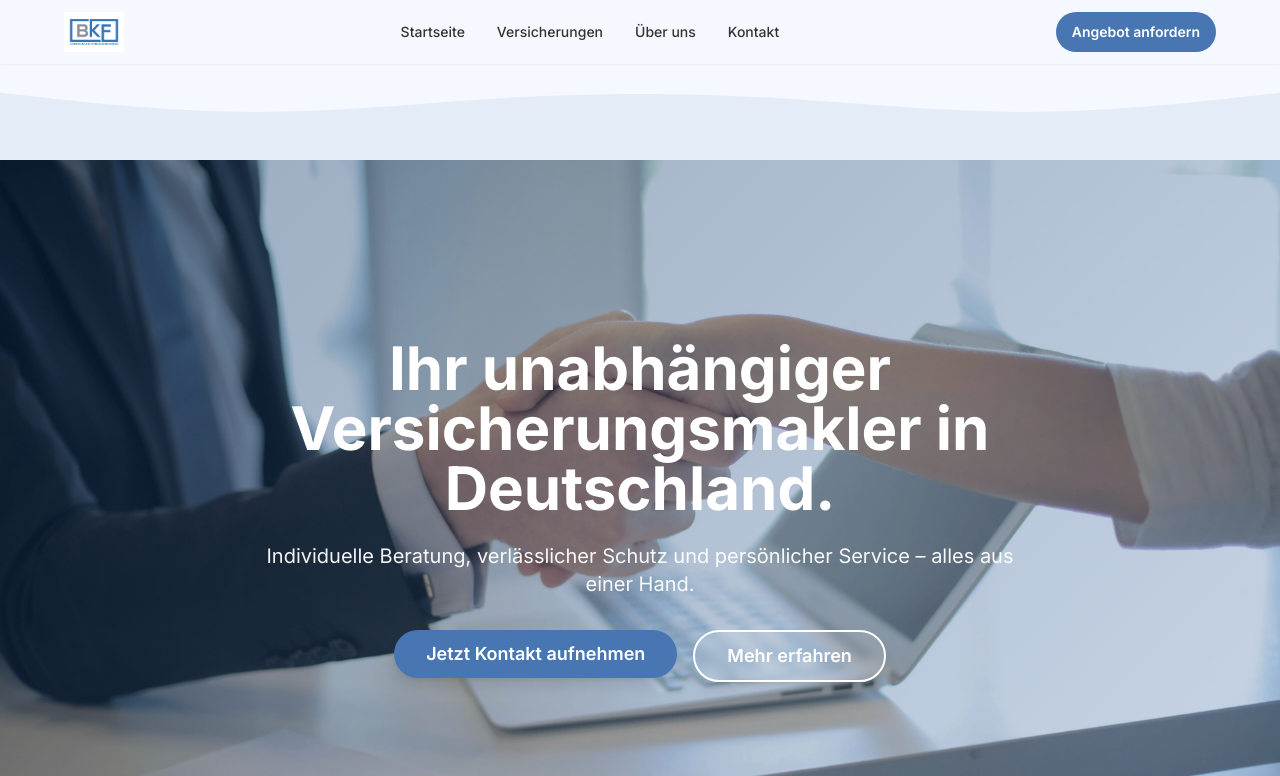
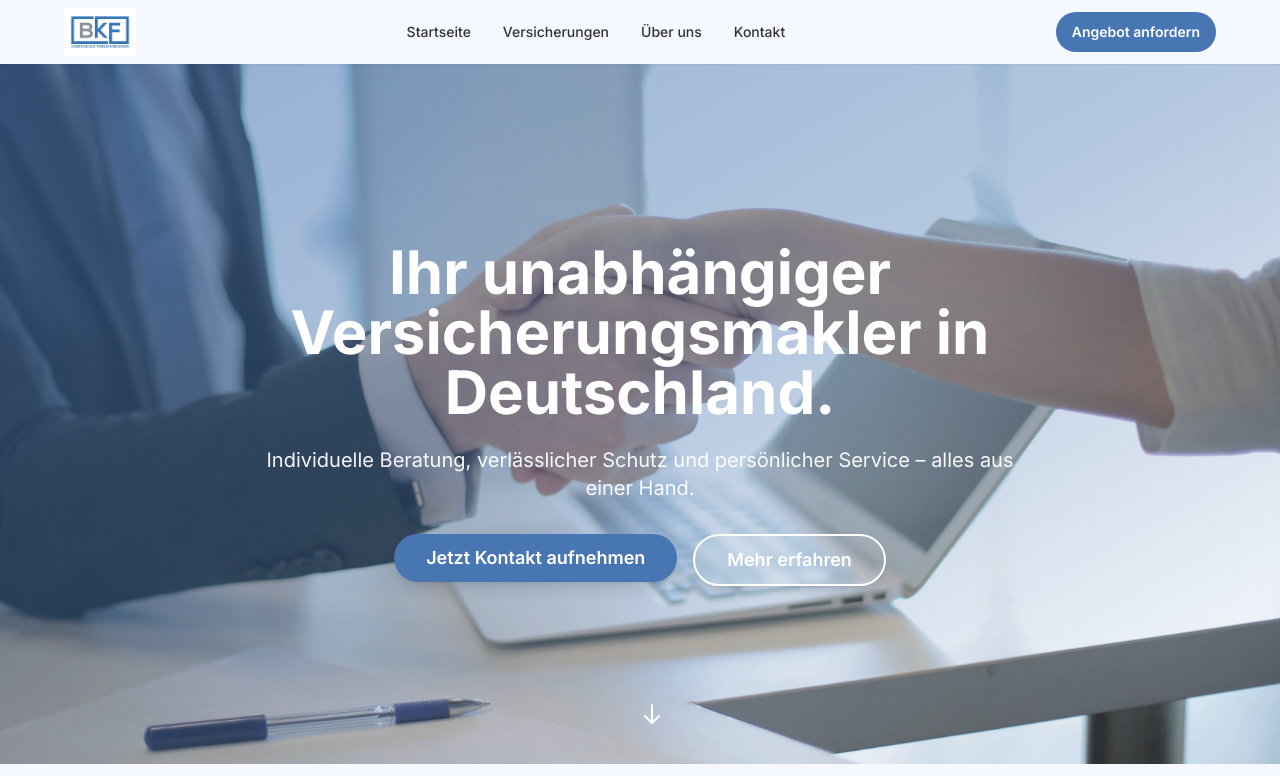
Before and after one commit to Lmarkentrainer/kf-modern-vue, a React (Vite) app: page / in a window 1280 px wide. Shown: the top 776 px of the page. Built offline with nearby package versions, Linux system fonts and the light colour scheme; the HTML template or start-up script is replaced by a standard one.

Commit message:
Fix Hero section styling and add transition

```diff
--- a/src/components/Hero.tsx
+++ b/src/components/Hero.tsx
@@ -3,45 +3,16 @@ import heroBg from "@/assets/Hero-BKF.webp";
 
 const Hero = () => {
   return (
-    <>
-      {/* Wave Animation */}
-      <div className="relative h-24 overflow-hidden bg-background">
-        <svg
-          className="absolute bottom-0 w-full h-24"
-          xmlns="http://www.w3.org/2000/svg"
-          viewBox="0 0 1440 320"
-          preserveAspectRatio="none"
-        >
-          <path
-            fill="hsl(var(--primary))"
-            fillOpacity="0.1"
-            d="M0,96L48,112C96,128,192,160,288,160C384,160,480,128,576,112C672,96,768,96,864,112C960,128,1056,160,1152,160C1248,160,1344,128,1392,112L1440,96L1440,320L1392,320C1344,320,1248,320,1152,320C1056,320,960,320,864,320C768,320,672,320,576,320C480,320,384,320,288,320C192,320,96,320,48,320L0,320Z"
-          >
-            <animate
-              attributeName="d"
-              dur="10s"
-              repeatCount="indefinite"
-              values="
-                M0,96L48,112C96,128,192,160,288,160C384,160,480,128,576,112C672,96,768,96,864,112C960,128,1056,160,1152,160C1248,160,1344,128,1392,112L1440,96L1440,320L1392,320C1344,320,1248,320,1152,320C1056,320,960,320,864,320C768,320,672,320,576,320C480,320,384,320,288,320C192,320,96,320,48,320L0,320Z;
-                M0,160L48,144C96,128,192,96,288,96C384,96,480,128,576,144C672,160,768,160,864,144C960,128,1056,96,1152,96C1248,96,1344,128,1392,144L1440,160L1440,320L1392,320C1344,320,1248,320,1152,320C1056,320,960,320,864,320C768,320,672,320,576,320C480,320,384,320,288,320C192,320,96,320,48,320L0,320Z;
-                M0,96L48,112C96,128,192,160,288,160C384,160,480,128,576,112C672,96,768,96,864,112C960,128,1056,160,1152,160C1248,160,1344,128,1392,112L1440,96L1440,320L1392,320C1344,320,1248,320,1152,320C1056,320,960,320,864,320C768,320,672,320,576,320C480,320,384,320,288,320C192,320,96,320,48,320L0,320Z"
-            />
-          </path>
-        </svg>
-      </div>
-
-      {/* Hero Section */}
-      <section className="relative min-h-[600px] lg:min-h-[700px] flex items-center overflow-hidden">
-        {/* Background Image */}
+    <section className="relative min-h-[600px] lg:min-h-[700px] flex items-center overflow-hidden">
+        {/* Background Image with Parallax Effect */}
         <div
-          className="absolute inset-0 bg-cover bg-center"
+          className="absolute inset-0 bg-cover bg-center scale-105 animate-[scale-in_1.5s_ease-out]"
           style={{ backgroundImage: `url(${heroBg})` }}
         />
 
-        {/* Overlay */}
+        {/* Animated Gradient Overlay */}
         <div
-          className="absolute inset-0"
-          style={{ background: 'linear-gradient(135deg, rgba(0, 40, 90, 0.4), rgba(75, 120, 180, 0.3))' }}
+          className="absolute inset-0 bg-gradient-to-br from-primary/60 via-primary/40 to-transparent animate-fade-in"
         />
 
         {/* Content */}
@@ -86,7 +57,6 @@ const Hero = () => {
           </svg>
         </div>
       </section>
-    </>
   );
 };
 
--- a/src/components/Navigation.tsx
+++ b/src/components/Navigation.tsx
@@ -1,6 +1,7 @@
 import { useState } from "react";
 import { Button } from "@/components/ui/button";
 import { Menu, X } from "lucide-react";
+import logo from "@/assets/Logo-BKF.jpg";
 
 const Navigation = () => {
   const [mobileMenuOpen, setMobileMenuOpen] = useState(false);
@@ -11,7 +12,7 @@ const Navigation = () => {
         {/* Logo */}
         <div className="flex items-center">
           <a href="/" className="flex items-center gap-3">
-            <img src="/src/assets/Logo-BKF.jpg" alt="BKF Assekuranz-Versicherungen" className="h-10" />
+            <img src={logo} alt="BKF Assekuranz-Versicherungen" className="h-12" />
           </a>
         </div>
 
```
